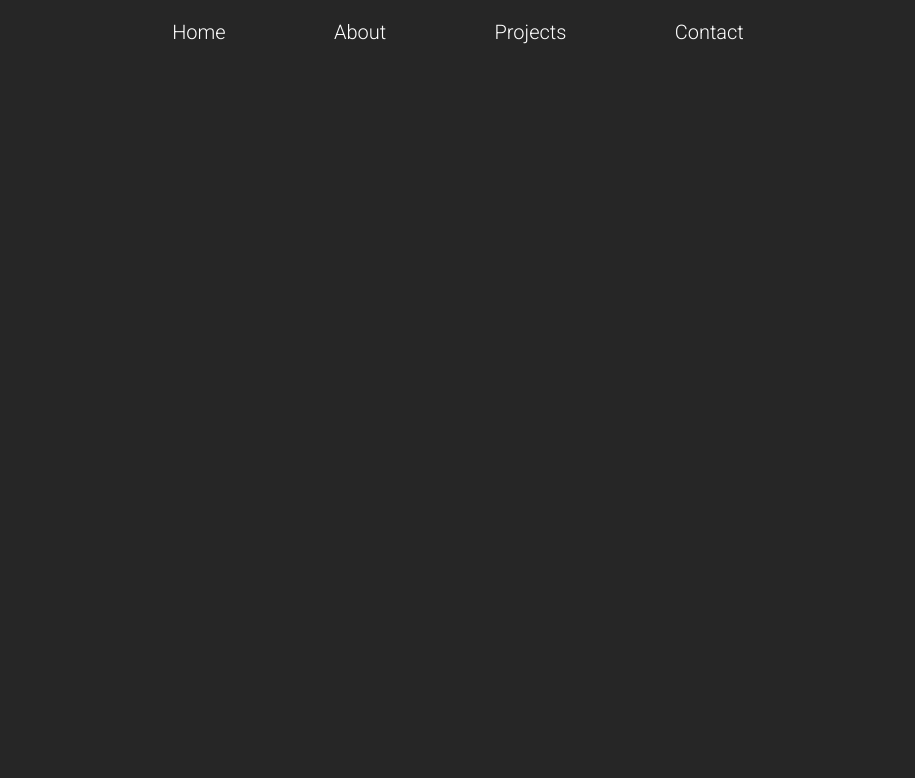
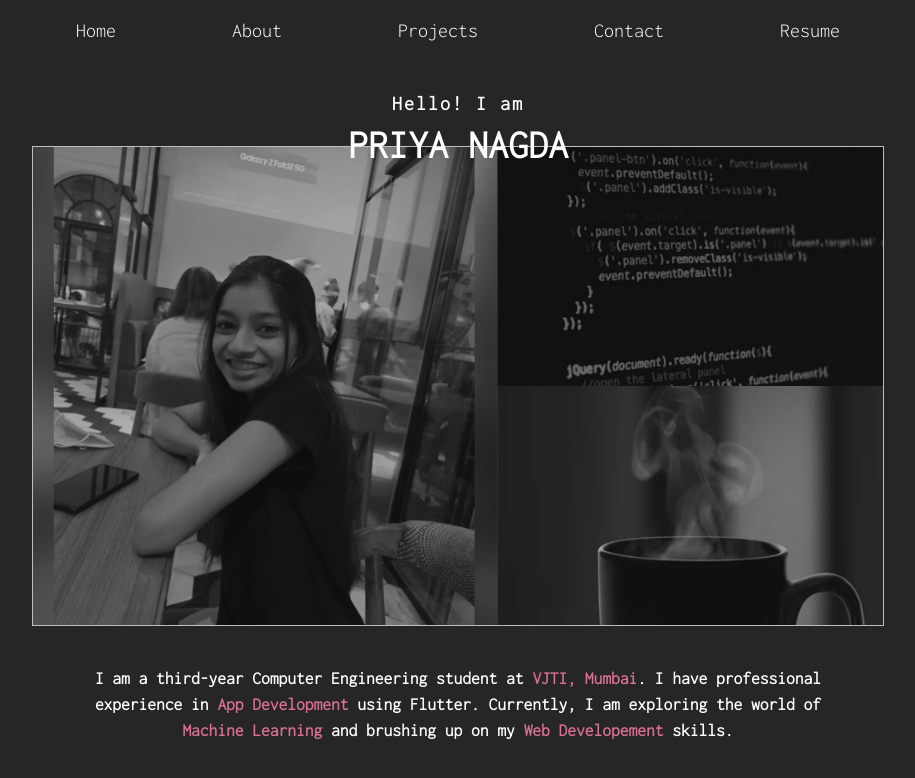
Before and after one commit to popcorn-del/React-potfolio, a React (Create React App) app: page / in a window 1280 px wide. Shown: the top 778 px of the page, without its empty margins (182-1097 px from the left). Built offline with nearby package versions, Linux system fonts and the light colour scheme.

Commit message:
Home page added

```diff
--- a/src/App.js
+++ b/src/App.js
@@ -1,5 +1,6 @@
-import {BrowserRouter, Route} from 'react-router-dom';
+import { BrowserRouter, Route, Routes } from 'react-router-dom';
 import NavBar from './components/common/NavBar';
+import Home from './components/screens/Home';
 import './styles/GlobalStyles.css'
 
 
@@ -7,8 +8,10 @@ function App() {
   return (
     <div className="App">
       <BrowserRouter>
-      <NavBar/>
-
+        <NavBar />
+        <Routes>
+          <Route path="/" element={<Home/>}></Route>
+        </Routes>
       </BrowserRouter>
     </div>
   );
--- a/src/components/common/NavBar.js
+++ b/src/components/common/NavBar.js
@@ -5,7 +5,6 @@ import '../styles/NavBarStyles.css'
 
 export default function NavBar() {
     function closeNavBar() {
-        var navIcon = document.getElementById('navIcon');
         var navIconText = document.getElementById('navIconText');
         var navList = document.getElementById('navList');
         if (navIconText.innerText === 'X') navIconText.innerText = 'Menu';
@@ -15,9 +14,9 @@ export default function NavBar() {
     return (
         <React.Fragment>
             <div className="navIcon" id="navIcon" onClick={closeNavBar}>
-                <p id="navIconText">X</p>
+                <p id="navIconText">Menu</p>
             </div>
-            <div className="navlist" id="navList">
+            <div className="navlist hideNavBar" id="navList">
                 <NavLink to="/"
                     className={isActive =>
                         "nav-link" + (!isActive ? " unselected" : "")
@@ -47,6 +46,13 @@ export default function NavBar() {
                 >
                     Contact
                 </NavLink>
+                <NavLink to="/"
+                    className={isActive =>
+                        "nav-link" + (!isActive ? " unselected" : "")
+                    }
+                >
+                    Resume
+                </NavLink>
             </div>
         </React.Fragment>
     )
--- /dev/null
+++ b/src/components/screens/Home.js
@@ -0,0 +1,17 @@
+import React from 'react'
+import home from '../../assets/home.png'
+import '../styles/Home.css'
+
+export default function Home() {
+    return (
+        <div className='homeWrapper'>
+            <h1>Hello! I am</h1>
+            <span className='name'>Priya Nagda</span>
+            <img className='homeImage' src={home}></img>
+            <p>I am a third-year Computer Engineering student at <span className='bits'>VJTI, Mumbai</span>. I have professional experience in <span className='bits'>App Development</span> using Flutter. Currently, I am exploring the world of <span className='bits'>Machine Learning</span> and brushing up on my <span className='bits'>Web Developement</span> skills.</p>
+            {/* <button className='resumeButton'> */}
+                {/* Download Resume */}
+            {/* </button> */}
+        </div>
+    )
+}
--- /dev/null
+++ b/src/components/styles/Home.css
@@ -0,0 +1,98 @@
+.homeWrapper {
+  padding-bottom: 2em;
+  display: flex;
+  flex-direction: column;
+  align-items: center;
+  height: 90vh;
+}
+
+.homeImage {
+  height: 60vh;
+  width: auto;
+  align-self: center;
+  margin: auto;
+  margin-top: 0;
+  opacity: 0.7;
+  border: 1px solid white;
+}
+
+.homeWrapper h1 {
+  font-size: 2em;
+  letter-spacing: 2px;
+  margin: auto;
+  transform: translateY(0.5em);
+  margin-bottom: 0;
+}
+
+.homeWrapper p {
+  font-size: 1.75em;
+  font-weight: bold;
+  margin: 0 14em;
+  /* transform: translateY(-5em); */
+  text-align: center;
+  margin-bottom: 1em;
+  line-height: 1.5;
+  margin-top: 1em;
+}
+
+.homeWrapper span.name {
+  font-size: 4em;
+  text-transform: uppercase;
+  font-weight: bolder;
+  transform: translateY(0.5em);
+  z-index: 100;
+}
+
+.homeWrapper span.bits {
+  color: palevioletred;
+}
+
+.resumeButton {
+  background-color: var(--white);
+  color: var(--deep-dark);
+  font-weight: bolder;
+  padding: 0.75em;
+  outline: none;
+  border-radius: 0.5em;
+  border: none;
+  cursor: pointer;
+  /* transform: translateY(-5em); */
+}
+
+.resumeButton:hover {
+  color: var(--white);
+  background-color: var(--deep-dark);
+}
+
+@media screen and (max-width: 960px) {
+  .homeWrapper p {
+    margin: 0 8em;
+  }
+}
+
+@media screen and (max-width: 768px) {
+    .homeImage {
+        height: 40vh;
+    }
+    .homeWrapper p {
+        margin: 0 3em;
+        margin-top: 0.5em;
+    }
+}
+
+@media screen and (max-width: 400px) {
+    .homeImage {
+        display: none;
+    }
+
+    .homeWrapper h1, .homeWrapper span.name {
+        transform: translateY(1em);
+        margin-top: 0;
+        margin-bottom: 2em;
+    }
+
+    .homeWrapper h1{
+        margin-bottom: 0;
+    }
+
+}
--- a/src/components/styles/NavBarStyles.css
+++ b/src/components/styles/NavBarStyles.css
@@ -8,27 +8,33 @@
 }
 
 .navIcon p{
-    color: var(--white);
-    font-size: 2em;
-    padding: 2em;
+    color: var(--gray-1);
+    font-size: 1.5em;
+    padding-top: 2em;
+    padding-right: 2em;
+
 }
 
 .navIcon {
     width: 100%;
-
     display: none;
 }
 
 .navlist {
   display: flex;
   justify-content: space-around;
-  padding: 2em 30em;
+  padding: 2em 20em;
 }
 
 .nav-link {
   color: var(--white);
   font-size: 2em;
   text-align: center;
+}
+
+.nav-link:hover {
+  text-decoration: underline;
+  color: palevioletred;
 }
 
 .isActive {
--- a/src/styles/GlobalStyles.css
+++ b/src/styles/GlobalStyles.css
@@ -1,10 +1,12 @@
 @import url('https://fonts.googleapis.com/css2?family=Roboto:wght@300&display=swap');
+@import url('https://fonts.googleapis.com/css2?family=Inconsolata:wght@300&family=Roboto:wght@300&display=swap');
+
 
 * {
   padding: 0;
   margin: 0;
   box-sizing: border-box;
-  font-family: 'Roboto', sans-serif;
+  font-family: 'Inconsolata', 'Roboto', sans-serif;
 }
 :root {
   --dark-bg: #262626;
@@ -18,6 +20,7 @@ html {
   font-size: 10px;
   font-family: "Roboto Mono";
   background-color: var(--dark-bg);
+  color: var(--white);
 }
 ul,
 li {
```
Also changed, not shown: src/assets/home.png (added).
